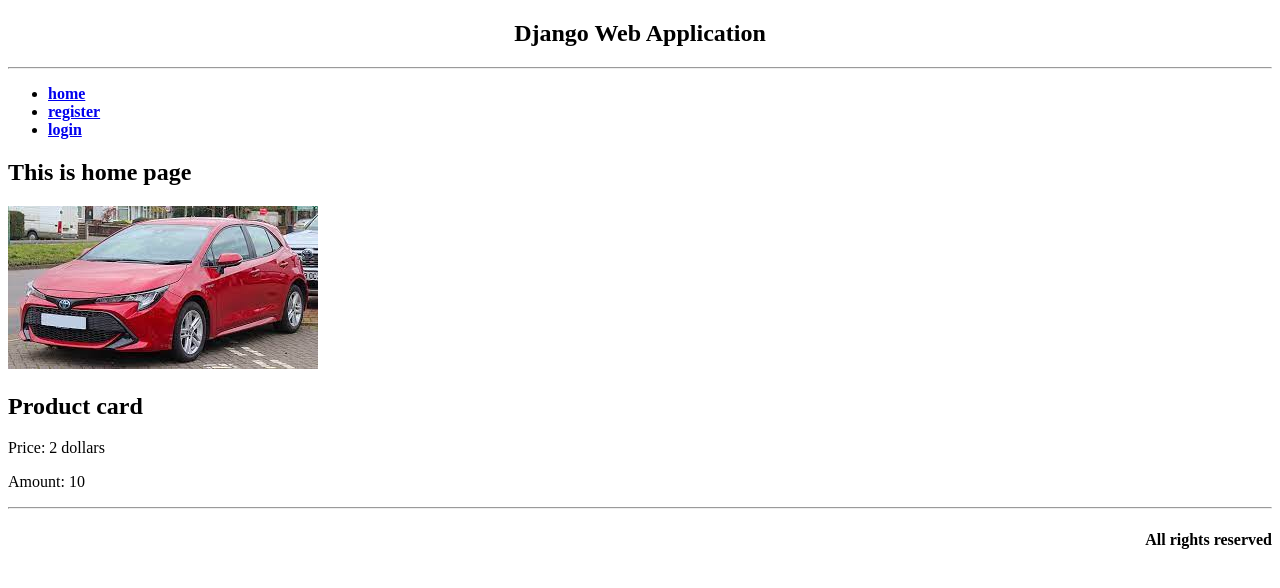
After one commit to TheNiska/django_test, a Django app: page /home/ in a window 1280 px wide. The commit adds this page. Shown: the top 588 px of the page. Run offline with Django 4.2, Linux system fonts and the light colour scheme.

Commit message:
worked with templates

```diff
--- /dev/null
+++ b/first_project/first_app/templates/base.html
@@ -0,0 +1,33 @@
+<!DOCTYPE html>
+<html>
+<head>
+	<meta charset="utf-8">
+	<meta name="viewport" content="width=device-width, initial-scale=1">
+	<title>{% block title %}{% endblock %}</title>
+</head>
+<body>
+	<header style="height: 10%;">
+		<h2 align="center">Django Web Application</h2>
+		<hr>
+		<ul>
+			<b>
+				<li><a href="{% url 'first_app:home' %}">home</a></li>
+				<li><a href="{% url 'first_app:register' %}">register</a></li>
+				<li><a href="{% url 'first_app:login' %}">login</a></li>
+			</b>
+		</ul>
+	</header>
+
+	<main>{% block content %}{% endblock %}</main>
+
+
+	<footer>
+		{% block footer %}
+		<hr>
+		<h4 align="right">All rights reserved</h4>
+		{% endblock %}
+	</footer>
+
+
+</body>
+</html>
--- a/first_project/first_app/templates/home.html
+++ b/first_project/first_app/templates/home.html
@@ -1,7 +1,7 @@
-<p>Hello</p>
-
-<form action="" method="POST">
-	{% csrf_token %}
-	{{ form.as_p }}
-	<input type="submit" value="Submit">
-</form>
+{% extends "base.html" %}
+{% block content %}
+	<h2>This is home page</h2>
+	{% load static %}
+	<img src="{% static 'first_app/car.jpeg' %}">
+	{% include 'partials/_card.html' %}
+{% endblock %}
--- /dev/null
+++ b/first_project/first_app/templates/partials/_card.html
@@ -0,0 +1,5 @@
+<div clas="card">
+	<h2>Product card</h2>
+	<p>Price: 2 dollars</p>
+	<p>Amount: 10</p>
+</div>
--- /dev/null
+++ b/first_project/first_app/templates/register.html
@@ -0,0 +1,4 @@
+{% extends "base.html" %}
+{% block content %}
+	<h2>This is register page</h2>
+{% endblock %}
--- a/first_project/first_app/urls.py
+++ b/first_project/first_app/urls.py
@@ -10,4 +10,7 @@ urlpatterns = [
         path('queryview/', views.query_view, name='queryview'),
         path('form_view/', views.form_view, name='form_view'),
         path('menu/', views.menu_by_id, name='menu'),
+        path('home/', views.home, name='home'),
+        path('register/', views.register, name='register'),
+        path('login/', views.login, name='login'),
 ]
--- a/first_project/first_app/views.py
+++ b/first_project/first_app/views.py
@@ -4,6 +4,18 @@ from first_app.forms import LogForm
 from .models import MenuItem
 from django.urls import reverse
 from django.core.exceptions import PermissionDenied
+
+
+def home(request):
+    return render(request, "home.html", {})
+
+
+def register(request):
+    return render(request, "register.html", {})
+
+
+def login(request):
+    return render(request, "login.html", {})
 
 
 def index(request):
@@ -65,7 +77,7 @@ def form_view(request):
             form.save()
 
     context = {"form": form}
-    return render(request, "home.html", context)
+    return render(request, "index.html", context)
 
 
 def menu_by_id(request):
```
Also changed, not shown: first_project/first_app/templates/index.html (added, +7 -0 lines), first_project/first_app/templates/login.html (added, +9 -0 lines), first_project/first_app/static/first_app/car.jpeg (added).
